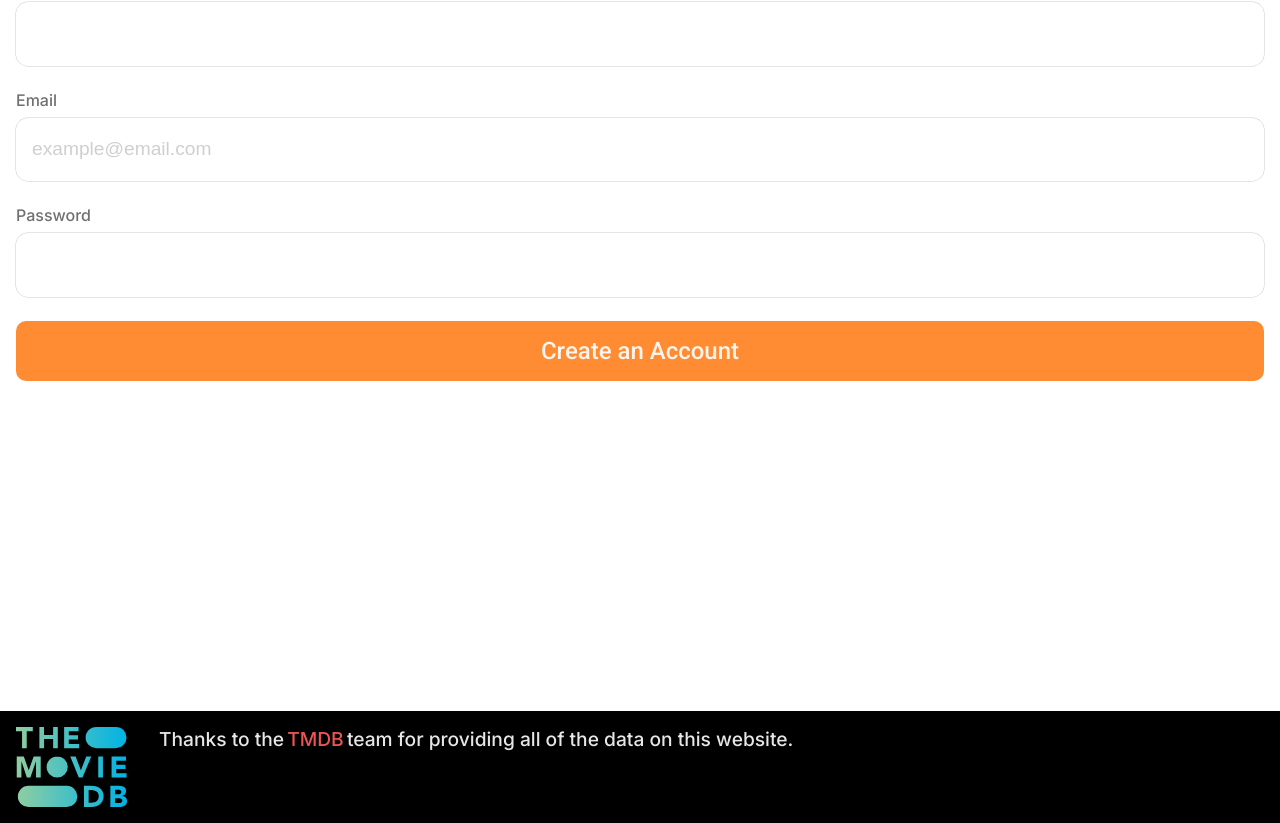
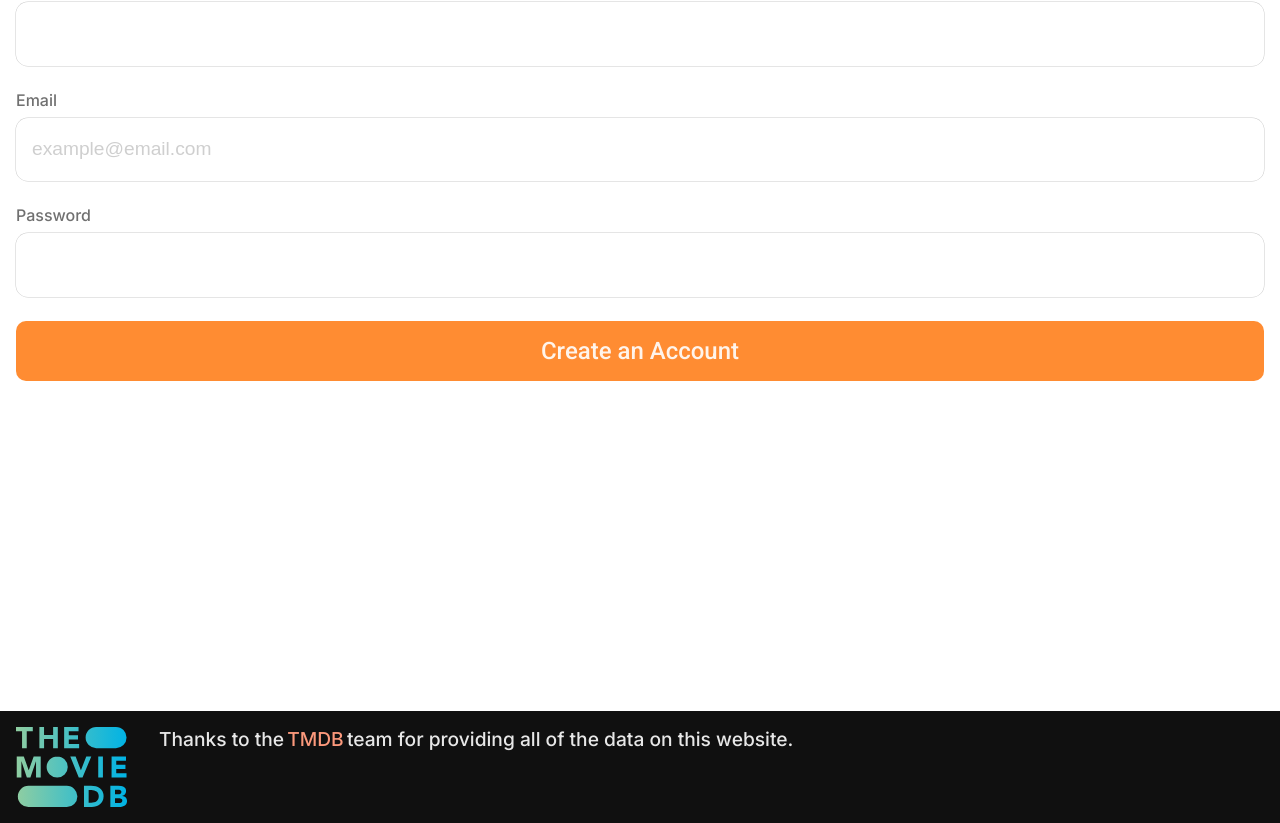
Before and after one commit to dndanli/My-movie-list, a React (Create React App) app in the folder frontend/: page /signup in a window 1280 px wide. Shown: the part 201-1024 px from the top of the page. Built offline with nearby package versions, Linux system fonts and the light colour scheme.

Commit message:
changed text and bg color

```diff
--- a/frontend/src/Components/Footer/Footer.style.ts
+++ b/frontend/src/Components/Footer/Footer.style.ts
@@ -2,7 +2,7 @@ import styled from "styled-components";
 import Footer from "./Footer";
 
 const StyledFooter = styled(Footer)`
-  background-color: black;
+  background-color: rgba(16, 16, 16, 1);
   color: white;
   padding-inline: 1rem;
   padding-block: 1rem;
@@ -19,7 +19,7 @@ const StyledFooter = styled(Footer)`
     margin-inline: 0.2rem;
   }
   #link a {
-    color: rgb(240, 84, 84);
+    color: rgb(252, 153, 124);
     text-decoration: none;
   }
   .tmdb-logo {
```
